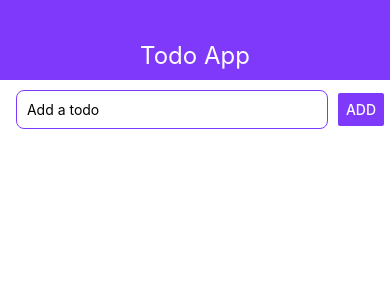
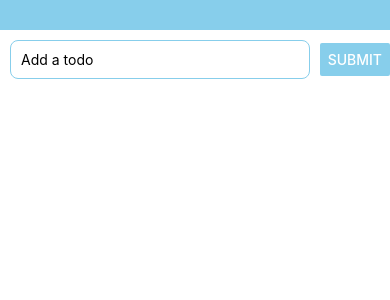
Before and after one commit to robinNcode/todo, a React Native app: screen / in a window 390 px wide. Shown: the top 300 px of the page. Built offline with nearby package versions, Linux system fonts and the light colour scheme.

Commit message:
Todo updated

```diff
--- a/App.js
+++ b/App.js
@@ -7,8 +7,6 @@ import {
   Button,
   ScrollView
 } from "react-native";
-import AppBar from "./components/AppBar";
-import Todo from "./components/Todo";
 import TodoList from "./components/TodoList";
 
 export default function App() {
@@ -61,7 +59,6 @@ export default function App() {
   return (
     <View style={styles.container}>
       <View style={styles.statusBar}></View>
-      <AppBar />
       <View style={styles.todo}>
         <TextInput
           placeholder="Add a todo"
@@ -69,7 +66,7 @@ export default function App() {
           onChangeText={value => setTitle(value)}
           style={styles.textbox}
         />
-        <Button title="Add" color="#7F39FB" onPress={() => addTodo()} />
+        <Button title="Submit" color="skyblue" onPress={() => addTodo()} />
       </View>
 
       <ScrollView>
@@ -88,7 +85,7 @@ export default function App() {
 
 const styles = StyleSheet.create({
   statusBar: {
-    backgroundColor: "#7F39FB",
+    backgroundColor: "skyblue",
     color: "#fff",
     width: "100%",
     height: 30
@@ -107,7 +104,7 @@ const styles = StyleSheet.create({
   },
   textbox: {
     borderWidth: 1,
-    borderColor: "#7F39FB",
+    borderColor: "skyblue",
     borderRadius: 8,
     padding: 10,
     margin: 10,
--- a/components/TodoList.js
+++ b/components/TodoList.js
@@ -1,10 +1,8 @@
 import React from "react";
-import { StyleSheet, Text, View, ScrollView } from "react-native";
-//import Icon from "react-native-vector-icons/Feather";
+import { StyleSheet, Text, View } from "react-native";
 import Icon from "react-native-vector-icons/MaterialIcons";
 
 export default function TodoList(props) {
-  //console.log(props.todo, "logging props");
   return (
     <View style={styles.listTile}>
       <Icon
```
